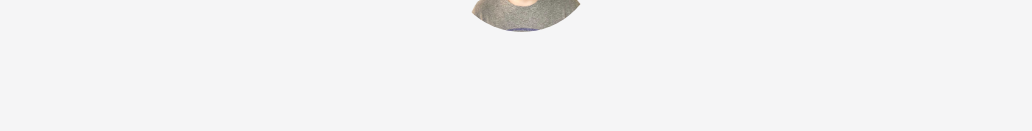
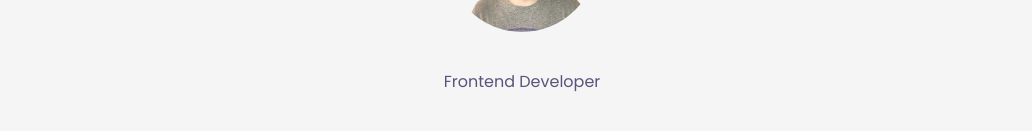
Before and after one commit to Marin303/react_portfolio, a React (Create React App) app: page / in a window 1280 px wide. Shown: the part 385-516 px from the top of the page, without its empty margins (118-1150 px from the left). Built offline with nearby package versions, Linux system fonts and the light colour scheme.

Commit message:
letter spelling function

```diff
--- a/src/Components/Home/Home.jsx
+++ b/src/Components/Home/Home.jsx
@@ -1,6 +1,8 @@
 import React from "react";
 import me from "./images/me.png";
 import croatia_flag from "./images/croatia_flag.png";
+import Spell from "../../Fragments/Home/Spell";
+
 const Home = ({ isActive }) => {
   if (!isActive) {
     return null;
@@ -15,7 +17,7 @@
       <div className="country">
         <p> Coming from:</p>
         <a href="https://www.croatia.hr" target="_blank" rel="noreferrer">
-          <img src={croatia_flag} alt="croatia_flag"/>
+          <img src={croatia_flag} alt="croatia_flag" />
         </a>
       </div>
 
@@ -29,6 +31,7 @@
           width: "160px",
         }}
       />
+      <Spell />
     </div>
   );
 };
--- /dev/null
+++ b/src/Fragments/Home/Spell.jsx
@@ -0,0 +1,34 @@
+import React, { useEffect, useRef } from "react";
+
+const Spell = () => {
+  const msgRef = useRef(null);
+
+  useEffect(() => {
+    const message = "Frontend Developer";
+    let index = 0;
+    const interval = 300;
+    let timeout;
+
+    const showText = () => {
+      if (index < message.length) {
+        msgRef.current.textContent = message.substring(0, index + 1);
+        index++;
+        timeout = setTimeout(showText, interval);
+      }
+    };
+
+    showText();
+
+    return () => {
+      clearTimeout(timeout);
+    };
+  }, []);
+
+  return (
+    <div>
+      <div id="msg" ref={msgRef}></div>
+    </div>
+  );
+};
+
+export default Spell;
```
Also changed, not shown: 1 other file (tests, documents, lock files or other folders).
